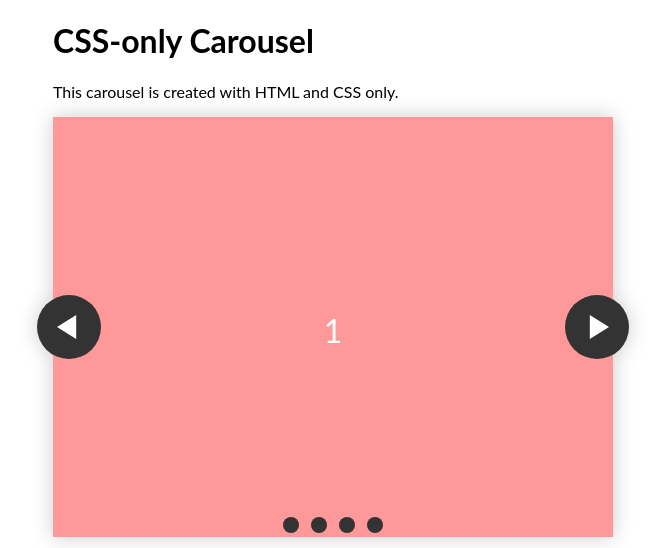
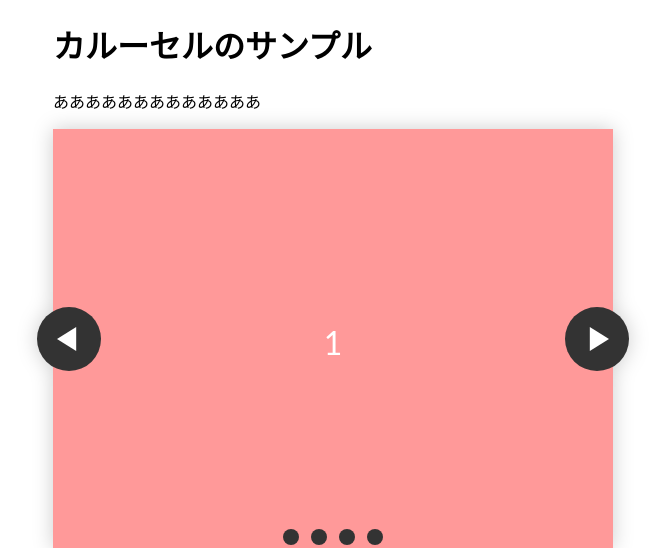
Before and after one commit to hornetalpha/torapura, a Django app: template torapuraapp/templates/カルーセル.html in a window 1280 px wide. Shown: the top 548 px of the page, without its empty margins (307-972 px from the left). Run offline with Django 4.2, Linux system fonts and the light colour scheme; the template is opened without the code that fills it, so the values that code supplies are empty.

Commit message:
Update カルーセル.html

```diff
--- a/torapuraapp/templates/カルーセル.html
+++ b/torapuraapp/templates/カルーセル.html
@@ -6,9 +6,9 @@
 <link rel="stylesheet" href="カルーセル.css">
 </head>
 
-<h1>CSS-only Carousel</h1>
+<h1>カルーセルのサンプル</h1>
 
-<p>This carousel is created with HTML and CSS only.</p>
+<p>あああああああああああああ</p>
 
 <section class="carousel" aria-label="Gallery">
   <ol class="carousel__viewport">
```
